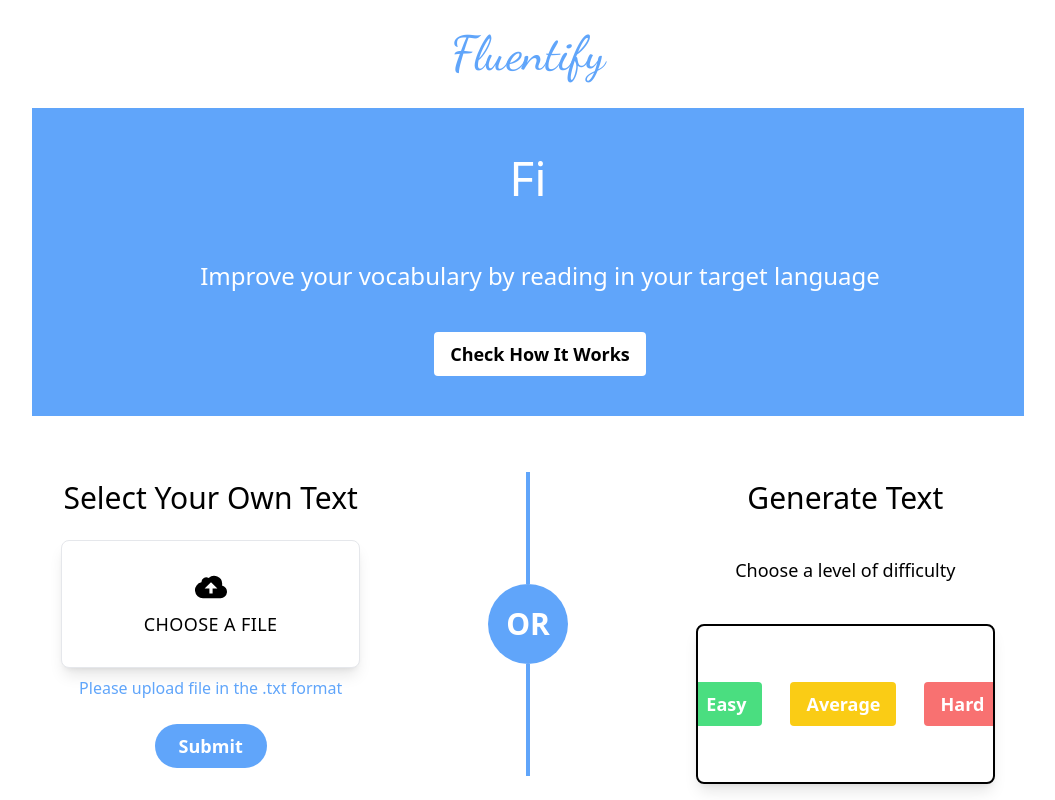
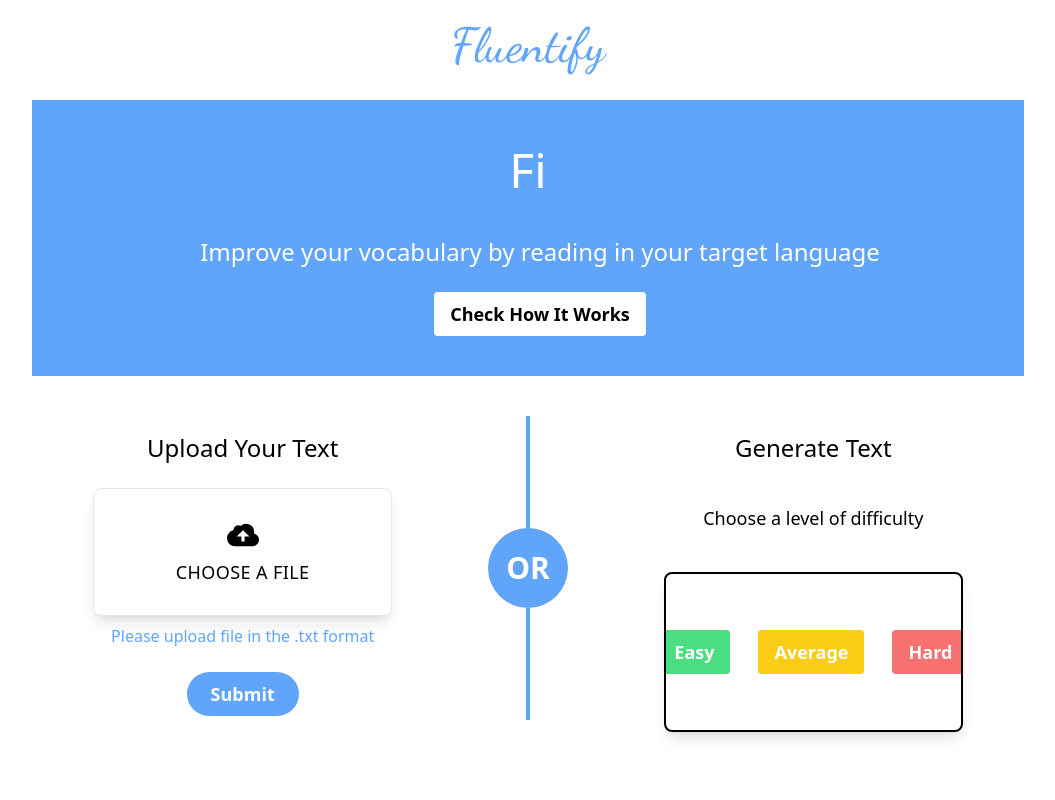
Before and after one commit to Zanzigzan/CPSC-2350-group-project, a React (Vite) app in the folder fluentify/: page / in a window 1280 px wide. Shown: the whole page, without its empty margins (112-1167 px from the left). Built offline with nearby package versions, Linux system fonts and the light colour scheme; no server answers.

Commit message:
adjust 1st page height #126

```diff
--- a/fluentify/src/App.jsx
+++ b/fluentify/src/App.jsx
@@ -20,24 +20,20 @@
 
   return (
     <div className='ml-auto mr-auto mr-container text-center w-4/5 h-screen p-4 rounded flex flex-col'>
+      <div className='mb-4'>
+        <Logo/>
+      </div>
 
-        <div className='mt-2'>
-            <Logo/>
-        </div>
-
-        <div className='mt-4 mb-6'>
-            <MainHeader setShowModal={setShowModal}/>
-        </div>
-
-
-      <div className='flex flex-row mt-6 mb-20 justify-center gap-28'>
+      <div className='mb-4'>
+          <MainHeader setShowModal={setShowModal}/>
+      </div>
+      <div className='flex flex-row mt-6 mb-20 justify-center gap-20'>
           <SelectFile setIsOpen={setIsOpen} setError={setError} setLoading={setLoading} loading={loading} />
           <Or/>
           <GenerateText setIsOpen={setIsOpen} setError={setError} setLoading={setLoading} loading={loading} />
       </div>
       <MainPageModal isOpen={isOpen} setIsOpen={setIsOpen} error={error} setError={setError} />
       <InstructionModal showModal={showModal} setShowModal={setShowModal} onClose={setShowModal}/>
-
     </div>
   )
 }
--- a/fluentify/src/components/GenerateText.jsx
+++ b/fluentify/src/components/GenerateText.jsx
@@ -27,7 +27,7 @@
 
   return (
     <div className='w-2/6 h-80 space-y-10 p-4'>
-      <div className='text-3xl font-medium'>
+      <div className='text-2xl font-medium'>
         Generate Text
       </div>
       <p className='text-lg'>Choose a level of difficulty</p>
--- a/fluentify/src/components/MainHeader.jsx
+++ b/fluentify/src/components/MainHeader.jsx
@@ -32,9 +32,9 @@
 
   return (
     <div className='bg-blue-400 py-10 space-x-6'>
-        <div className='h-12 mb-16 mt-0 text-white text-5xl font-medium leading-tight text-primary'> <Typewriter text="Find Your Fluent" delay={150} infinite/></div>
+        <div className='h-12 mb-12 mt-0 text-white text-5xl font-medium leading-tight text-primary'> <Typewriter text="Find Your Fluent" delay={150} infinite/></div>
         <div className='text-2xl text-white qleading-tight'>Improve your vocabulary by reading in your target language</div>
-        <div className='mt-10'>
+        <div className='mt-6'>
           <button className='bg-white hover:text-blue-400 text-black text-lg font-semibold py-2 px-4 rounded' onClick ={handleClick}>
               Check How It Works
           </button>
--- a/fluentify/src/components/Or.jsx
+++ b/fluentify/src/components/Or.jsx
@@ -3,7 +3,7 @@
 
 const Or = () => {
   return (
-    <div className='pt-2 flex flex-col h-80'>
+    <div className='flex flex-col h-80'>
       <div className='flex flex-row items-center justify-center'>
         <div className='h-28 border-r-2 border-blue-400'></div>
         <div className='h-28 border-l-2 border-blue-400'></div>
--- a/fluentify/src/components/SelectFile.jsx
+++ b/fluentify/src/components/SelectFile.jsx
@@ -55,8 +55,8 @@
 
   return (
     <div className='w-2/6 h-80 space-y-6 p-4'>
-        <div className='text-3xl font-medium'>
-            Select Your Own Text
+        <div className='text-2xl font-medium'>
+            Upload Your Text
         </div>
         <div className="items-center justify-center bg-grey-lighter">
             <label className="h-32 flex flex-col items-center justify-center px-4 py-6 bg-white text-blue rounded-lg shadow-lg tracking-wide uppercase border border-blue cursor-pointer hover:bg-blue-500 hover:text-white">
```
